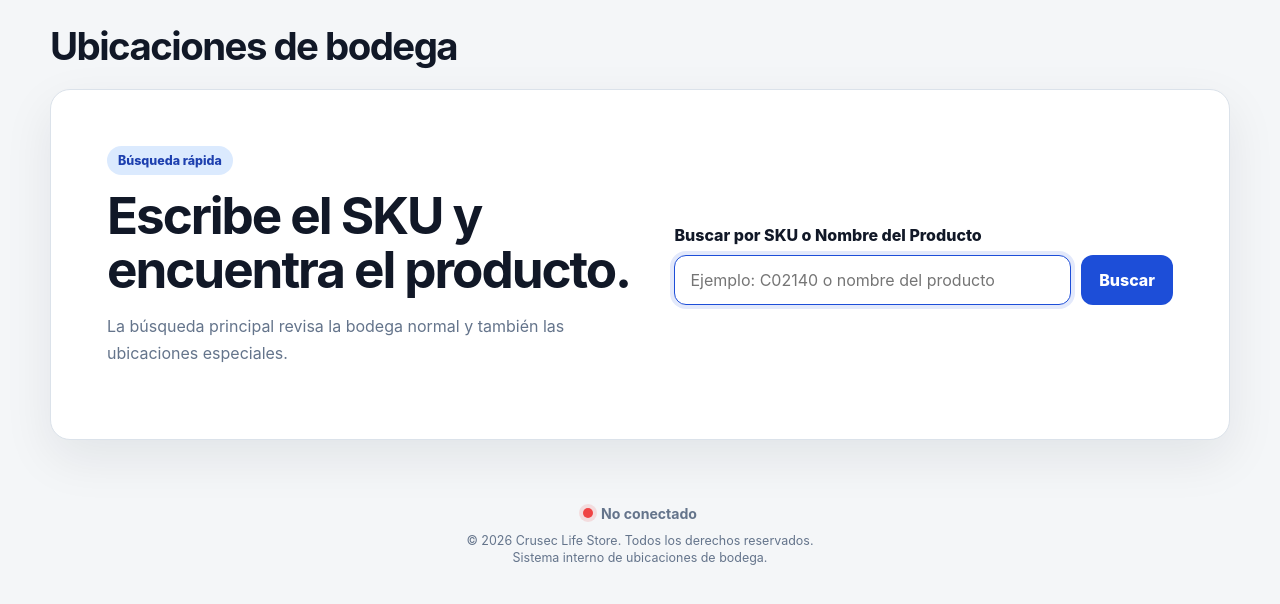
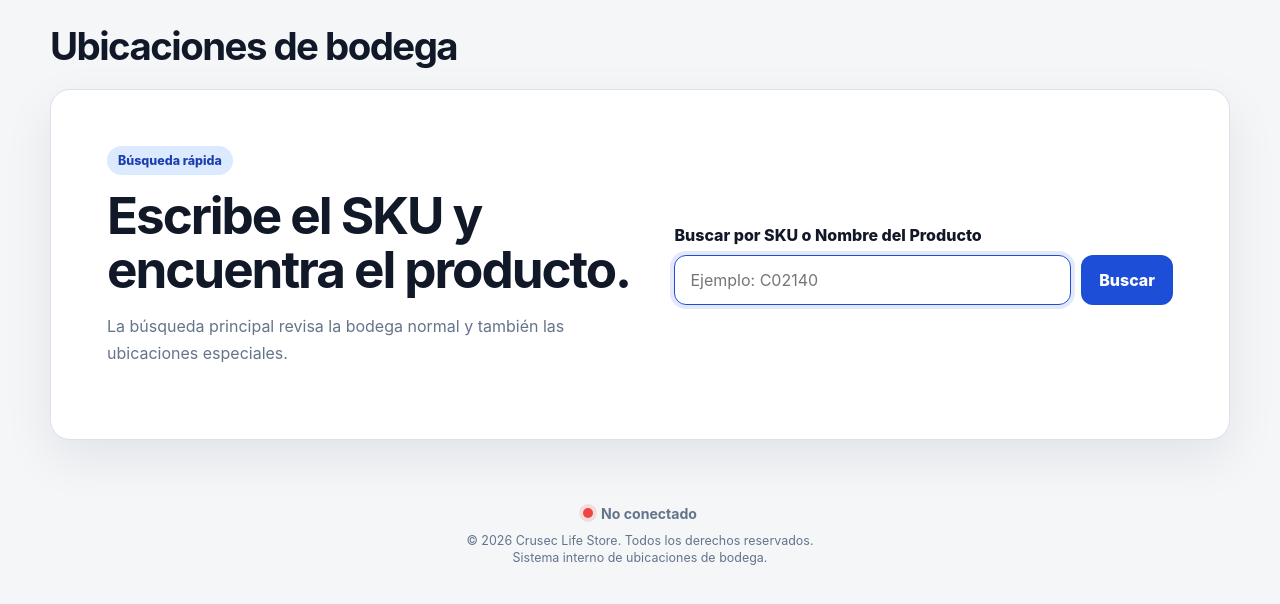
Before and after one commit to dripplash/Crusec-bodega, a website: page crusec-bodega-railway/public/index.html in a window 1280 px wide. Shown: the part 94-698 px from the top of the page. Drawn offline with Linux system fonts and the light colour scheme; no server answers.

Commit message:
nada mas v2

```diff
--- a/crusec-bodega-railway/public/index.html
+++ b/crusec-bodega-railway/public/index.html
@@ -34,7 +34,7 @@
         <form id="search-form" class="search-form">
           <label for="sku-search">Buscar por SKU o Nombre del Producto</label>
           <div class="search-row">
-            <input id="sku-search" name="sku" autocomplete="off" autofocus placeholder="Ejemplo: C02140 o nombre del producto" />
+            <input id="sku-search" name="sku" autocomplete="off" autofocus placeholder="Ejemplo: C02140 " />
             <button type="submit" class="primary-button">Buscar</button>
           </div>
         </form>
```
